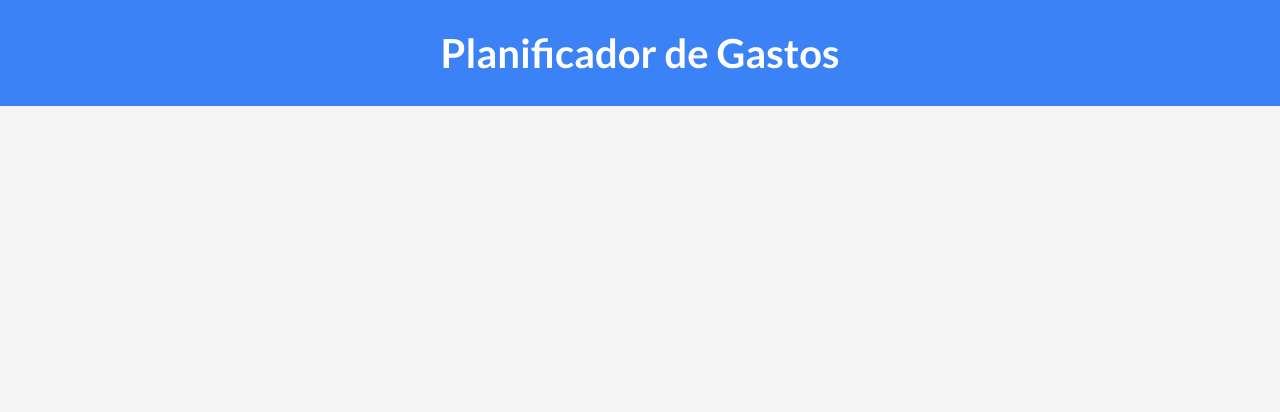
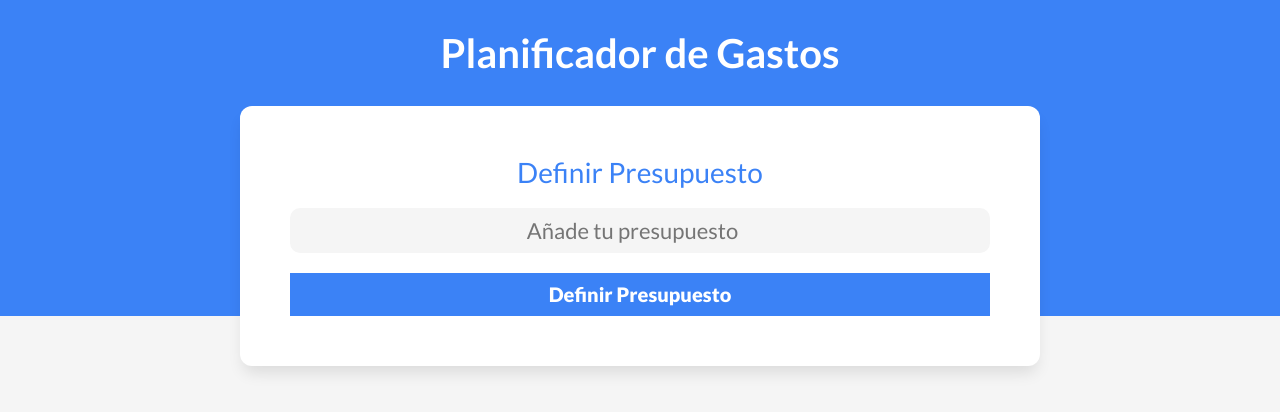
Before and after one commit to JuanGmz/admin-gastos-vue, a Vue app: page / in a window 1280 px wide. Shown: the top 412 px of the page. Built offline with nearby package versions, Linux system fonts and the light colour scheme.

Commit message:
Estilos al formulario finalizados

```diff
--- a/src/App.vue
+++ b/src/App.vue
@@ -1,11 +1,17 @@
 <script setup>
-
+  import Presupuesto from './components/Presupuesto.vue'
 </script>
 
 <template>
   <div>
     <header>
       <h1>Planificador de Gastos</h1>
+
+      <div class="contenedor-header contenedor sombra">
+        <Presupuesto
+
+        />
+      </div>
     </header>
   </div>
 </template>
@@ -55,4 +61,23 @@
     color: var(--white);
     text-align: center;
   }
+
+  .contenedor {
+    width: 90%;
+    max-width: 80rem;
+    margin: 0 auto;
+  }
+
+  .contenedor-header {
+    margin-top: -5rem;
+    transform: translateY(5rem);
+    padding: 5rem;
+  }
+
+  .sombra {
+    box-shadow: 0px 10px 15px -3px rgba(0, 0, 0, 0.1);
+    background-color: var(--white);
+    border-radius: 1.2rem;
+    padding: 5rem;
+  }
 </style>
--- /dev/null
+++ b/src/components/Presupuesto.vue
@@ -0,0 +1,64 @@
+<script setup>
+
+</script>
+
+<template>
+    <form class="presupuesto">
+        <div class="campo">
+            <label for="">Definir Presupuesto</label>
+
+            <input
+                id="nuevo-presupuesto"
+                class="nuevo-presupuesto"
+                placeholder="Añade tu presupuesto"
+                type="number"
+            >
+        </div>
+
+        <input type="submit" value="Definir Presupuesto">
+    </form>
+</template>
+
+<style scoped>
+    .presupuesto {
+        width: 100%;
+    }
+
+    .campo {
+        display: grid;
+        gap: 2rem;
+    }
+
+    .presupuesto label {
+        font-size: 2.8rem;
+        text-align: center;
+        color: var(--blue);
+    }
+
+    .presupuesto input[type="number"] {
+        background-color: var(--light-gray);
+        border-radius: 1rem;
+        padding: 1rem;
+        border: none;
+        font-size: 2.2rem;
+        text-align: center;
+    }
+
+    .presupuesto input[type="submit"] {
+        background-color: var(--blue);
+        border: none;
+        padding: 1rem;
+        text-align: center;
+        font-size: 2rem;
+        margin-top: 2rem;
+        color: var(--white);
+        font-weight: 900;
+        width: 100%;
+        transition: background-color 300ms ease;
+    }
+
+    .presupuesto input[type="submit"]:hover {
+        background-color: #1048A4;
+        cursor: pointer;
+    }
+</style>
```
